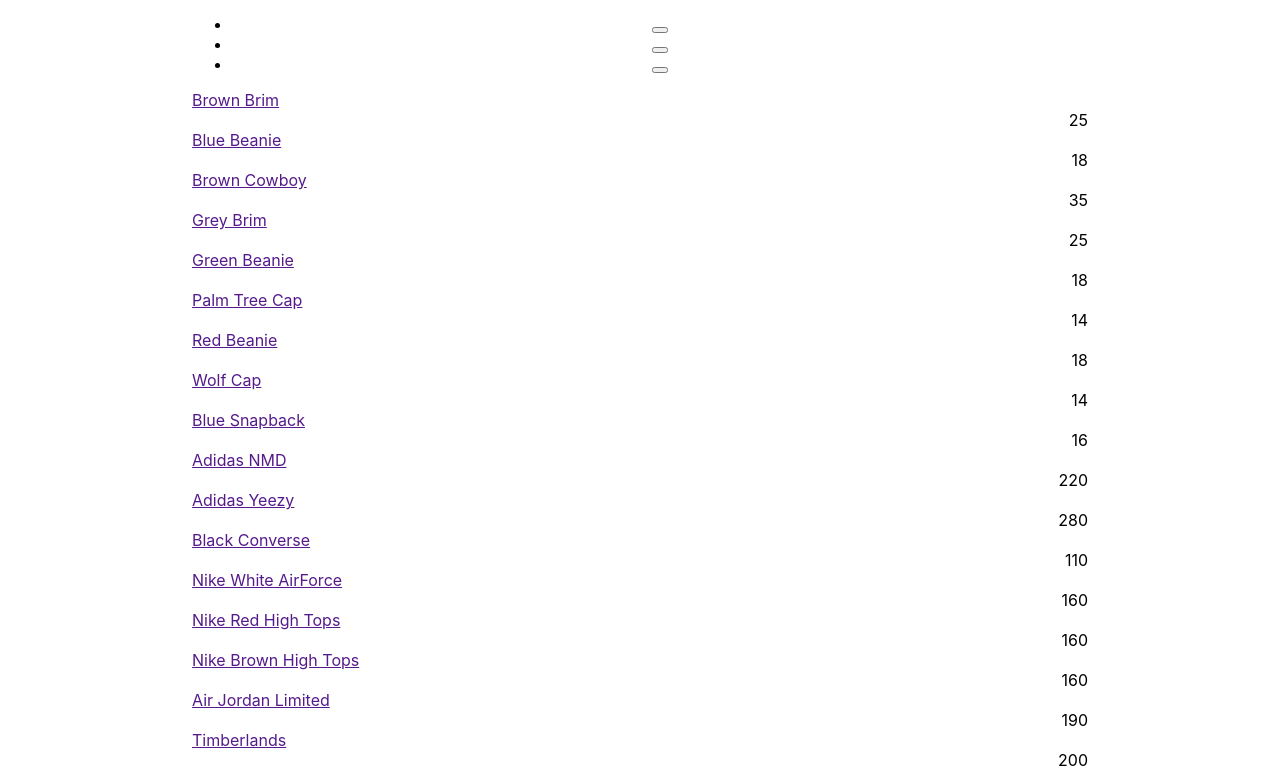
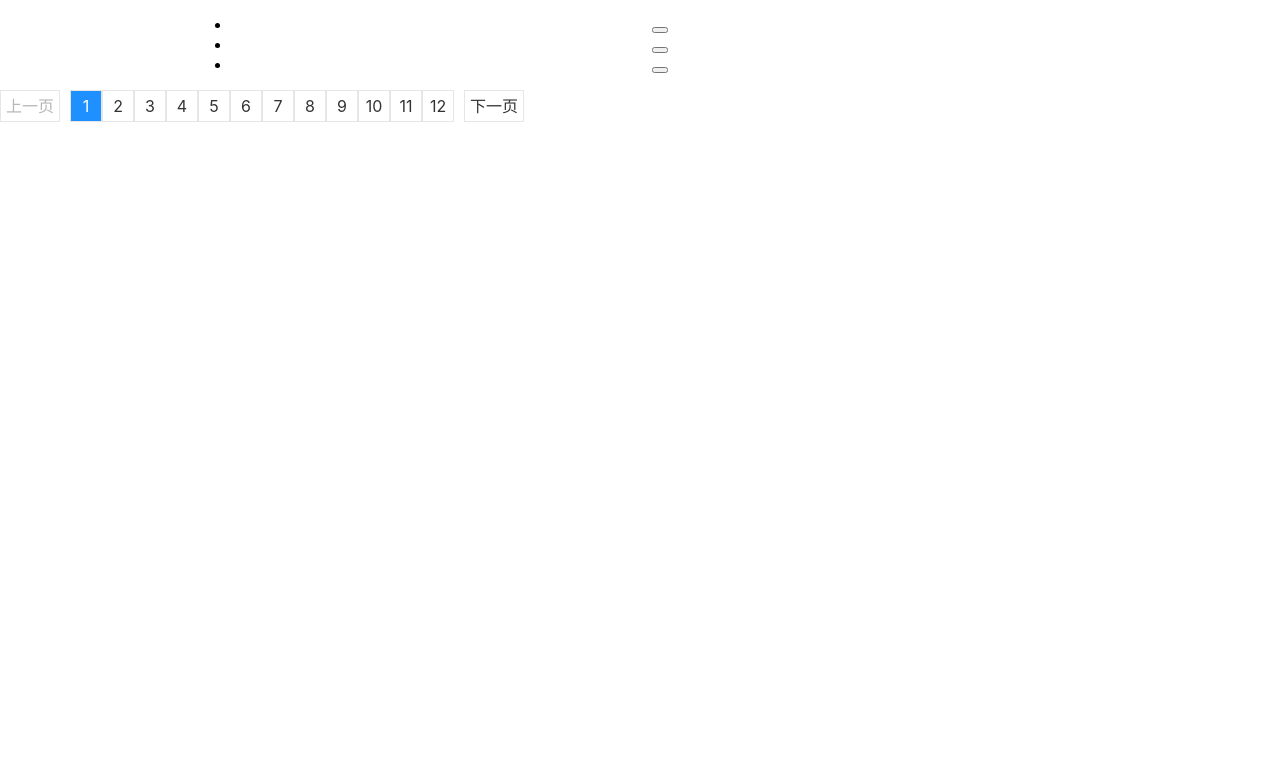
Before and after one commit to yujiw001/-Recruitment-page-demo, a React (Create React App) app: page / in a window 1280 px wide. Shown: the part 1734-2502 px from the top of the page. After the commit the page ends 1856 px from the top, so only its background shows below. Built offline with nearby package versions, Linux system fonts and the light colour scheme.

Commit message:
paginate transport! halfway there! Fix the asynchonization problem

```diff
--- a/src/component/paginate/jobpost/jobitem/jobitem.component.jsx
+++ b/src/component/paginate/jobpost/jobitem/jobitem.component.jsx
@@ -3,16 +3,13 @@ import './jobitem.styles.scss'
 import {Link} from 'react-router-dom';
 import {BrowserRouter} from 'react-router-dom';
 
-const JobItem = ({items}) => (
+const JobItem = (props) => (
     <div className='job-item'>
         <BrowserRouter>
-            {items.map(item =>(
-                <div>
-                    <Link className='position' key={item.id}>{item.name}</Link>
-                    <span className='location'key={item.id}>{item.price}</span>
-                </div>)
-            )}
-
+            <div>
+                <Link className='position' key={props.id}>{props.name}</Link>
+                <span className='location'key={props.id}>{props.username}</span>
+            </div>
         </BrowserRouter>
     </div>
 );
--- a/src/component/paginate/pagebutton/pagebutton.component.jsx
+++ b/src/component/paginate/pagebutton/pagebutton.component.jsx
@@ -25,9 +25,9 @@ export default class Pagination extends Component{
     }
     setPage(num){
         this.setState({
-            indexList:this.state.totalData.slice(num,num+this.state.pageSize) //slice(start,end) 将会返回一个indexList的array，用此array的数据来渲染页面
-        })
-    }
+            indexList:this.state.totalData.slice((num-1)*(this.state.pageSize),(num-1)*(this.state.pageSize)+this.state.pageSize) //slice(start,end) 将会返回一个indexList的array，用此array的数据来渲染页面
+        },()=>console.log(this.state.indexList))
+        }
     create(){
         // 返回标记 如欲返回与app.jss解开注释
         // const {
@@ -37,10 +37,6 @@ export default class Pagination extends Component{
         // const {
         //     totalPage,
         // } = this.state.totalPage;
-
-        const {
-            pageCurr,
-        } = this.state.pageCurr;
 
         let pages = [];
         pages.push(<li onClick = { this.goPrev.bind(this) } className = { this.state.pageCurr === 1? "nomore":"" } key={0}>上一页</li>)
@@ -57,29 +53,33 @@ export default class Pagination extends Component{
         if(--this.state.pageCurr === 0){
             return;
         }
-
-        this.go(this.state.pageCurr)
+        this.go(this.state.pageCurr);
     }
 
     goNext(){
         if(++this.state.pageCurr > this.state.totalPage){
             return;
         }
-        this.go(this.state.pageCurr)
+        this.go(this.state.pageCurr);
     }
-
-    go(pageCurr){
+    //重要！react是异步更新的，所以这边setState之后不会立刻更新数据 setpage读的还会是旧的数据， 解决异步用callback()
+    go(newCurr){
         this.setState({
-            pageCurr
-        })
+            pageCurr:newCurr,
+        },()=>{this.setPage(this.state.pageCurr)});
+        // this.setPage(this.state.pageCurr);
     }
 
     render(){
         const Pages = this.create.bind(this)();
-        const {collections}= this.state.indexList;
+        // const {collections}= this.state.totalData;
         return(
-            // <Job_Item />
             <div className = "pagination">
+                {
+                        this.state.indexList.map(({id,...otherCollectionProps}) => (
+                        <Job_Item key={id} {...otherCollectionProps} />
+                    ))
+                }
                 <ul className = { "page" }>
                     { Pages }
                 </ul>
--- a/src/component/paginate/pagebutton/pagebutton.styles.scss
+++ b/src/component/paginate/pagebutton/pagebutton.styles.scss
@@ -4,6 +4,7 @@
     width:100%;
     justify-content: space-around;
     align-items: flex-start;
+    flex-direction: column;
   }
   .page{
     list-style: none;
```
